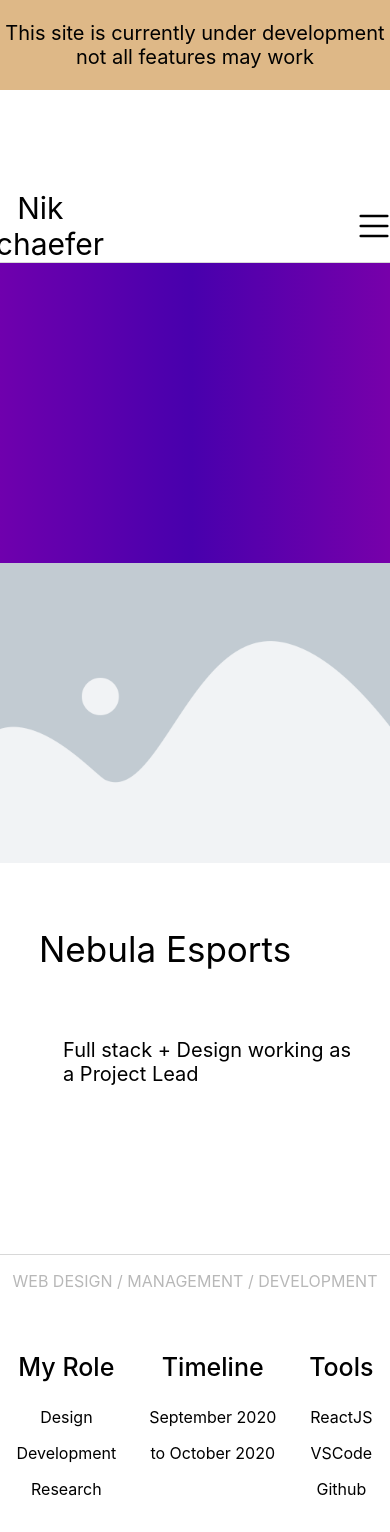
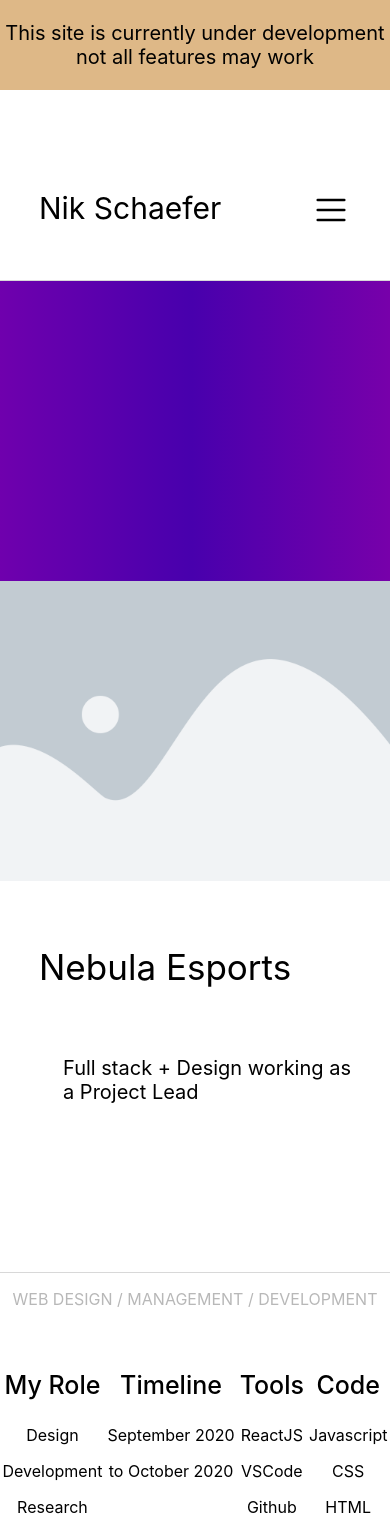
Before and after one commit to NikSchaefer/portfolio-v1, a React (Create React App) app: page /nebula in a window 390 px wide. Shown: the top 1532 px of the page. Built offline with nearby package versions, Linux system fonts and the light colour scheme.

Commit message:
Mobile Menu

```diff
--- a/src/App.css
+++ b/src/App.css
@@ -51,6 +51,7 @@
 header {
   position: relative;
   padding-top: 100px;
+  padding-bottom: 50px;
   width:80%;
   margin:auto;
   color:var(--font-color);
@@ -66,7 +67,8 @@
 .nav-link {
   text-decoration: none;
   color: var(--font-color);
-  margin: auto auto 20px 20px;
+  margin: auto 20px;
+  vertical-align: baseline;
   font-size: 19px;
 }
 .nav-link:hover {
@@ -75,10 +77,10 @@
  border-color: lightblue;
 }
 .nav-name {
-    position: relative;
-    font-size: 30px;
-    text-decoration: none;
-    color:var(--font-color);
+  position: relative;
+  font-size: 30px;
+  text-decoration: none;
+  color:var(--font-color);
 }
 .nav-menu {
   display:none;
@@ -89,50 +91,32 @@
 .nav-link-menu {
   color:var(--font-color);
   text-decoration: none;
-  width:100%;
-  margin: 10%;
+
+  margin: 20px auto;
 }
 .nav-link-menu:hover {
   background-color: white;
-
 }
-@media screen and (max-width: 500px) {
-
-  .nav-name {
-    left:-20%;
-  }
-  .nav-link {
-   display:none;
-  }
-  .nav-menu {
-    display:inline-block;
-    width:40px;
-    margin-left:60%;
-  }
-  .nav-menu:hover + #nav-menu-div {
-    display:block;
+#nav-menu-div {
     position: relative;
-    height: fit-content;
     width:80%;
     background-color: rgb(255, 255, 255);
     box-shadow: 0 4px 8px 0 rgba(0,0,0,0.2);
     margin: auto;
     text-align: left;
-    padding: 5% 0% 5% 0%;
     z-index: 1;
   }
-  #nav-menu-div:hover {
-    display:block;
-    position: relative;
-    height: fit-content;
-    width:80%;
-    background-color: rgb(255, 255, 255);
-    box-shadow: 0 4px 8px 0 rgba(0,0,0,0.2);
-    margin: auto;
-    text-align: left;
-    padding: 5% 0% 5% 0%;
-    z-index: 1;
+@media screen and (max-width: 600px) {
+
+
+  .nav-link {
+   display:none;
   }
+  .nav-menu {
+    display:flex;
+    width:40px;
+  }
+
 }
 /*    /NavBar    */
 /*    Home    */
@@ -201,7 +185,7 @@
   font-size: 16px;
 }
 .card {
-  box-shadow: 0 4px 8px 0 rgba(0,0,0,0.2);
+  box-shadow: 0 4px 8px 0 rgba(0,0,0,0.3);
   transition: 0.3s;
   width:800px;
   height:320px;
@@ -214,8 +198,8 @@
   background-color: var(--card-color);
 }
 .card:hover {
-  box-shadow: 0 32px 72px 0 rgba(0,0,0,0.2);
-  transform:scale(1.05);
+  box-shadow: 0 32px 72px 0 rgba(0,0,0,0.3);
+  transform:scale(1.02);
   cursor: pointer;
 }
 .container {
--- a/src/Pages/NavBar.js
+++ b/src/Pages/NavBar.js
@@ -5,7 +5,21 @@
 
 const NavBar = () => {
 
+    let b = true;
+    function destroy() {
 
+        let a = document.getElementById('nav-menu-div');
+        if (b) {
+            a.style.display = 'none';
+            b = false;
+        }
+        if (a.style.display === 'none') {
+            a.style.display = 'flex'
+        } else {
+            a.style.display = 'none';
+        }
+        scroll.scrollToTop();
+    }
 
 
     return (
@@ -21,15 +35,14 @@
                     <a href="https://drive.google.com/file/d/11bnEWOG--7ZIix_RyUJYb9c3cbEjP2X_/view?usp=sharing" className="nav-link" exact activeStyle={{ borderBottom: 'solid', borderColor: 'lightblue' }} onClick={scroll.scrollToTop}>Resumé</a>
                 </div>
 
-                <img src={Menu} alt="" className='nav-menu' />
-                <div id="nav-menu-div">
-                    <NavLink to="/" className="nav-link-menu" onClick={scroll.scrollToTop}>Work</NavLink>
-                    <br /><br />
-                    <NavLink to="/about" className="nav-link-menu" onClick={scroll.scrollToTop}>About</NavLink>
-                    <br /><br />
-                    <a href="https://drive.google.com/file/d/11bnEWOG--7ZIix_RyUJYb9c3cbEjP2X_/view?usp=sharing" className="nav-link-menu" exact activeStyle={{ borderBottom: 'solid', borderColor: 'lightblue' }} onClick={scroll.scrollToTop}>Resumé</a>
-                </div>
+                <img src={Menu} alt="" onClick={destroy} className='nav-menu' />
+
             </header>
+            <div id="nav-menu-div">
+                <NavLink to="/" className="nav-link-menu" onClick={destroy}>Work</NavLink>
+                <NavLink to="/about" className="nav-link-menu" onClick={destroy}>About</NavLink>
+                <a href="https://drive.google.com/file/d/11bnEWOG--7ZIix_RyUJYb9c3cbEjP2X_/view?usp=sharing" className="nav-link-menu" exact activeStyle={{ borderBottom: 'solid', borderColor: 'lightblue' }} onClick={scroll.scrollToTop}>Resumé</a>
+            </div>
         </div>
     )
 }
--- a/src/Pages/Work/K5.js
+++ b/src/Pages/Work/K5.js
@@ -33,6 +33,12 @@
                     <p>VSCode</p>
                     <p>Github</p>
                 </div>
+                <div className='work-role-content'>
+                    <p className='work-role-title'>Code</p>
+                    <p>Javascript</p>
+                    <p>CSS</p>
+                    <p>HTML</p>
+                </div>
             </div>
             <p className='work-colored' style={{ backgroundColor: '#b1e3ff', float: "left", marginLeft: '10%' }}>Intro</p>
             <div className="home-top-description-div" style={{ backgroundColor: '#fbfbfd' }}>
--- a/src/Pages/Work/Nebula.js
+++ b/src/Pages/Work/Nebula.js
@@ -33,6 +33,12 @@
                     <p>VSCode</p>
                     <p>Github</p>
                 </div>
+                <div className='work-role-content'>
+                    <p className='work-role-title'>Code</p>
+                    <p>Javascript</p>
+                    <p>CSS</p>
+                    <p>HTML</p>
+                </div>
             </div>
             <p className='work-colored' style={{ backgroundColor: '#b1e3ff', float: "left", marginLeft: '10%' }}>Intro</p>
             <div className="home-top-description-div" style={{ backgroundColor: '#fbfbfd' }}>
--- a/src/Pages/Work/TEC.js
+++ b/src/Pages/Work/TEC.js
@@ -31,6 +31,11 @@
                     <p>Wordpress</p>
                     <p>Elementor</p>
                 </div>
+                <div className='work-role-content'>
+                    <p className='work-role-title'>Code</p>
+                    <p>CSS</p>
+                    <p>Javascript</p>
+                </div>
             </div>
             <p className='work-colored' style={{ backgroundColor: '#b1e3ff', float: "left", marginLeft: '10%' }}>Intro</p>
             <div className="home-top-description-div" style={{ backgroundColor: '#fbfbfd' }}>
```
Also changed, not shown: 1 other file (tests, documents, lock files or other folders).
